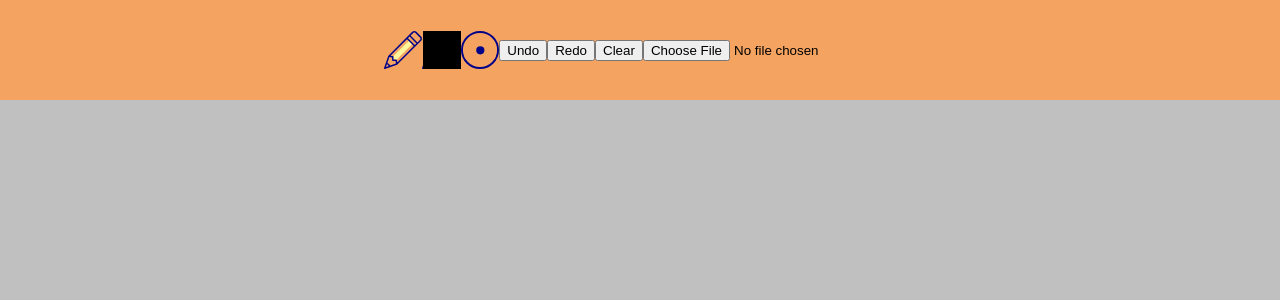
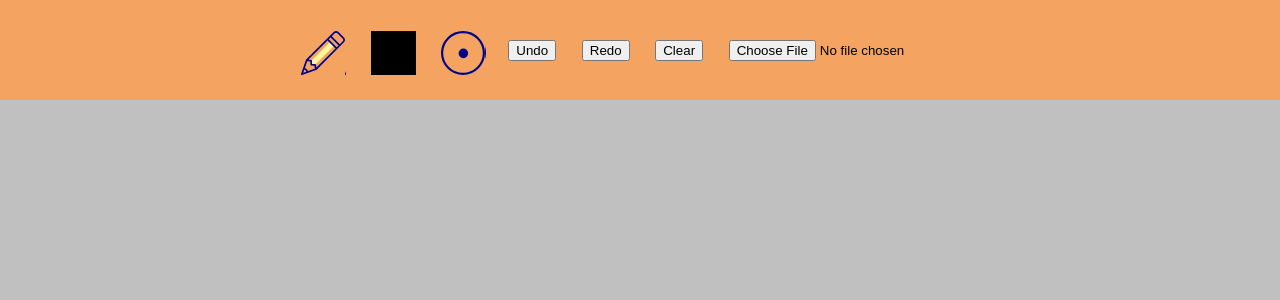
Before and after one commit to mynhiennguyen/loklok-clone, a Vue app: page / in a window 1280 px wide. Shown: the top 300 px of the page. Built offline with nearby package versions, Linux system fonts and the light colour scheme.

Commit message:
added toolbar styling

```diff
--- a/src/components/ToolBar.vue
+++ b/src/components/ToolBar.vue
@@ -87,4 +87,8 @@ export default defineComponent({
     left: 0;
     z-index: 100;
 }
+
+#toolbar > * {
+  margin: 1vw;
+}
 </style>
--- a/src/components/ToolBarDropdown.vue
+++ b/src/components/ToolBarDropdown.vue
@@ -1,7 +1,7 @@
 <template>
     <div class="dropdown">
         <div class="dropdown__item" @click="showDropdown = !showDropdown">
-            <div class="dropdown__icon" :style="selectedItem.icon"/>
+            <div class="dropdown__icon dropdown__icon--first" :style="selectedItem.icon"/>
         </div>
         <div v-if="showDropdown" class="dropdown__content" :class="items.length > 3 ? 'dropdown__content--large': null">
             <a v-for="item, i in items" class="dropdown__item" :key="i" @click="changeSelectedItem(item)" :value="item.value">
@@ -54,28 +54,43 @@ export default defineComponent({
     flex-direction: column;
 }
 
-.dropdown__icon {
+.dropdown__item {
     height: 8vw;
     width: 8vw;
+    margin: 3px;
+}
+
+.dropdown__icon {
+    height: 100%;
+    width: 100%;
     background-size: contain;
 }
 
+.dropdown__content {
+    display:flex;
+    flex-direction: column;
+}
+
 .dropdown__content--large {
-    max-width: 24vw;
+    max-width: 30vw;
     display: flex;
     flex-direction: row;
     flex-wrap: wrap;
 }
 
 @media screen and (min-width: 768px){
-    .dropdown__icon {
+    .dropdown__item {
         height: 3vw;
         width: 3vw;
         }
 
     .dropdown__content--large {
-        max-width: 9vw;
+        max-width: 13vw;
         }
 }
 
+.dropdown__icon--first {
+    padding: 3px;
+}
+
 </style>
```
